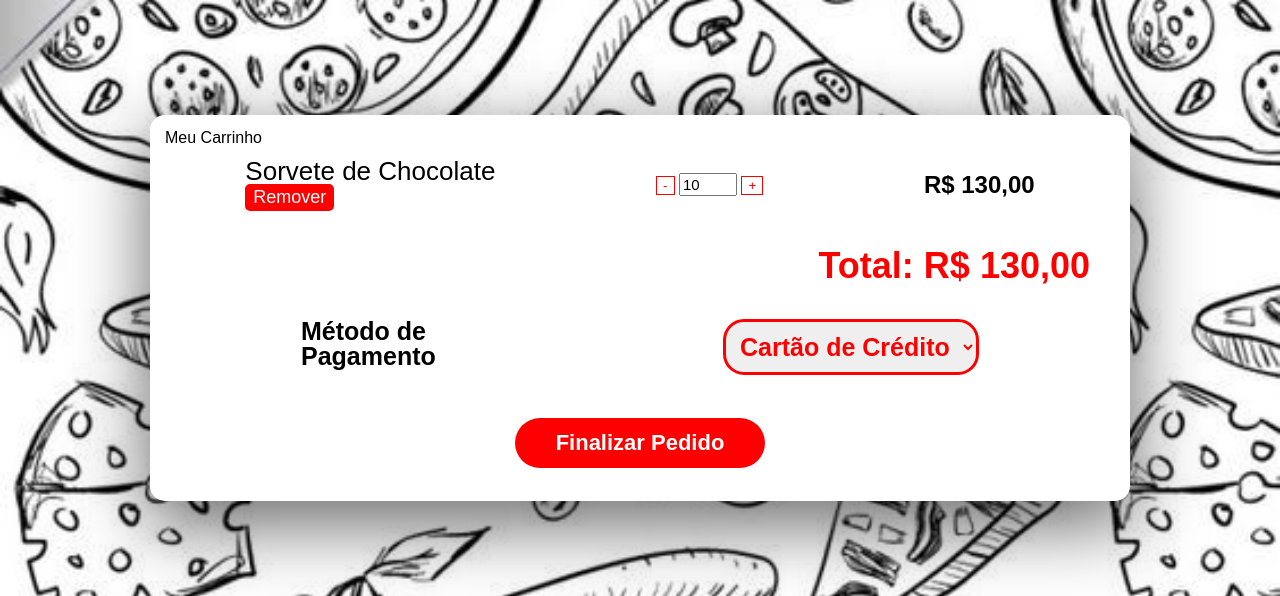
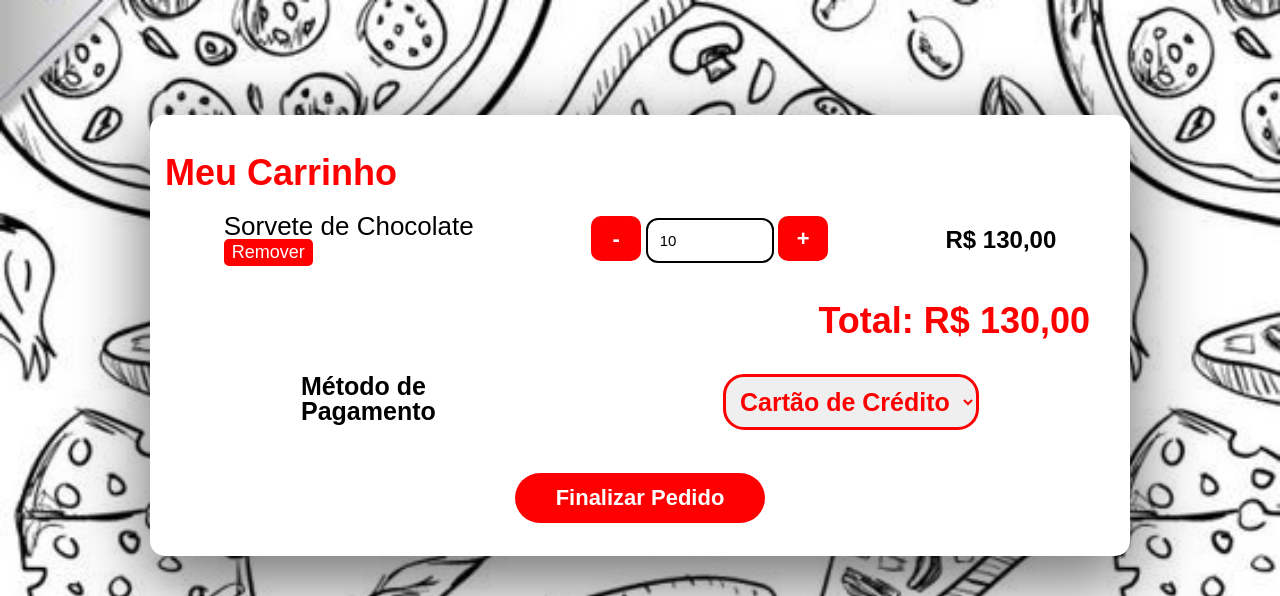
Before and after one commit to EstevaoSantos7/paj-pizzaria, a PHP site: page /usuario/carrinho.php in a window 1280 px wide. Shown: the top 596 px of the page. Run offline with PHP 8.4, Linux system fonts and the light colour scheme; the visitor is signed in with stand-in values (Sample User, id 1); data comes from the database, SQL or seed files in the repository; tables that the repository leaves empty hold one stand-in row (values such as "Sample post").

Commit message:
carrinho inicial

```diff
--- a/admin/editar_produto.php
+++ b/admin/editar_produto.php
@@ -125,10 +125,8 @@ if ($_SERVER['REQUEST_METHOD'] === 'POST') {
           <label for="descricao">Descrição:</label>
           <textarea name="descricao" id="descricao" required><?= $produto['descricao']; ?></textarea>
 
-
           <label for="preco">Preço:</label>
           <input type="number" step="0.01" name="preco" id="preco" value="<?= $produto['preco']; ?>" required>
-
 
           <label for="status">Status do Produto:</label>
           <select name="status" id="status" required>
--- a/css/carrinho.css
+++ b/css/carrinho.css
@@ -33,18 +33,20 @@ body {
     margin-bottom: 10px;
 }
 
-.detalhes-produto{
+.detalhes-produto {
     display: flex;
     justify-content: space-around;
     align-items: center;
 
 }
-.detalhes-produto h3{
+
+.detalhes-produto h3 {
     font-size: 26px;
     font-weight: 500;
 
 }
-.detalhes-produto p{
+
+.detalhes-produto p {
     font-size: 24px;
     font-weight: 800;
     margin: 7px 0px;
@@ -64,9 +66,11 @@ font-family: Arial, Helvetica, sans-serif;
     margin-top: 25px;
     margin-bottom: 10px;
 }
-.container-nome{
+
+.container-nome {
     margin: 12px 0px;
 }
+
 #remover {
 
     border: 2px solid red;
@@ -74,18 +78,30 @@ font-family: Arial, Helvetica, sans-serif;
     background-color: red;
     color: #fff;
     font-size: 18px;
+    cursor: pointer;
 
-    cursor: pointer;
 }
 
-.quantidade-btn{
-    color: red;
-background-color: #fff;
-border: 1px solid red;
+.quantidade-btn {
+    color:#fff;
+    background-color: red;
+    font-weight: 800;
+    border:0;
+    border-radius: 10px;
+    padding: 4px;
+    width: 50px;
+    font-size: 22px;
+    height: 45px;
 }
-.quantidade-input{
+
+.quantidade-input {
+    width: 100px;
+    padding: 12px;
     font-size: 15px;
+    border: black 2px solid;
+   border-radius: 12px;
 }
+
 .pagamento {
     margin-top: 25px;
     display: flex;
--- a/usuario/carrinho.php
+++ b/usuario/carrinho.php
@@ -132,7 +132,7 @@ while ($item = $result->fetch_assoc()) {
 <body>
   <div class="container">
     <div class="carrinho">
-      <h1>Meu Carrinho</h1>
+      <h1 class="titulo">Meu Carrinho</h1>
       <?php if (count($items) > 0): ?>
         <?php foreach ($items as $item): ?>
           <div class="item-carrinho">
@@ -148,10 +148,10 @@ while ($item = $result->fetch_assoc()) {
               <form action="carrinho.php" method="POST" class="form-quantidade">
                 <input type="hidden" name="produto_id" value="<?= $item['produto_id']; ?>">
                 <!-- Botão de diminuir quantidade -->
-                <button type="submit" name="decrementar" class="quantidade-btn" >-</button>
+                <button type="submit" name="decrementar" class="quantidade-btn">-</button>
 
                 <!-- Exibe a quantidade do produto -->
-                <input type="number" name="quantidade" value="<?= $item['quantidade']; ?>" min="1" class="quantidade-input" style="width: 50px;" required>
+                <input type="number" name="quantidade" value="<?= $item['quantidade']; ?>" min="1" class="quantidade-input" required>
 
                 <!-- Botão de aumentar quantidade -->
                 <button type="submit" name="incrementar" class="quantidade-btn">+</button>
@@ -170,7 +170,7 @@ while ($item = $result->fetch_assoc()) {
         <!-- Formulário para escolher o método de pagamento e finalizar o pedido -->
 
         <form action="carrinho.php" method="POST">
-          <div  class="pagamento">
+          <div class="pagamento">
             <h3 id="metodo">Método de Pagamento</h3>
             <select name="metodo_pagamento" required class="opcoes">
               <option value="cartao_credito">Cartão de Crédito</option>
```
Lines whose indentation alone changed are shown as unchanged.
